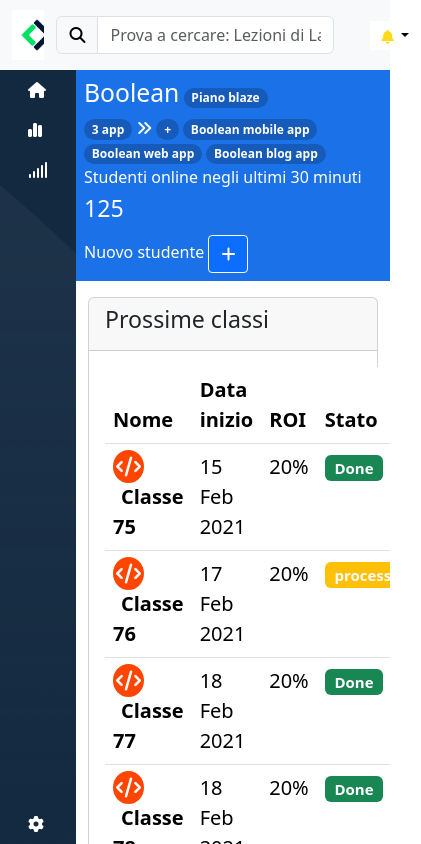
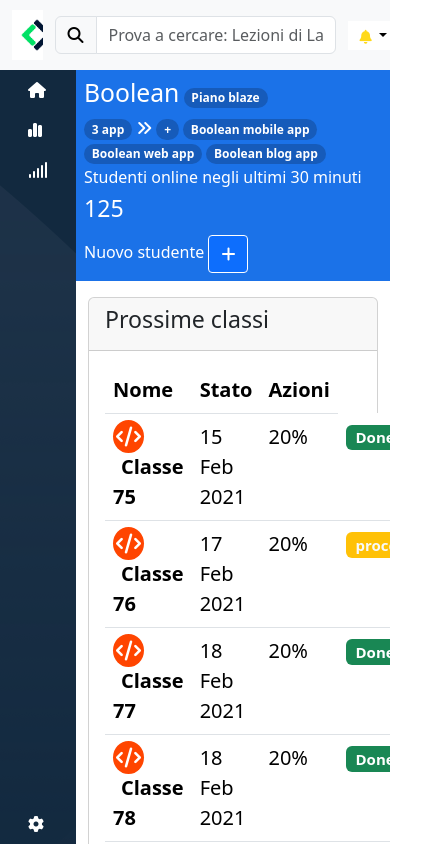
Before and after one commit to ClaudioScordari/html-css-bootstrap-dashboard, a plain HTML site: page index.html in a window 390 px wide. Shown: the whole page, 421 px wide, since content can reach past the window. Drawn offline with nearby package versions, Linux system fonts and the light colour scheme.

Commit message:
Correzione gutter in header

```diff
--- a/index.html
+++ b/index.html
@@ -22,7 +22,7 @@
         <!-- HEADER -->
         <header>
             <div class="container-fluid">
-                <div class="row align-items-center py-2">
+                <div class="row align-items-center py-2 g-0">
                     <div class="col-1">
                         <div class="d-lg-block d-none">
                             <img src="img/logo.svg" alt="">
@@ -374,8 +374,8 @@
                                             <thead>
                                                 <tr>
                                                     <th scope="col">Nome</th>
-                                                    <th class="d-sm-none d-md-inline-block" scope="col">Data inizio</th>
-                                                    <th class="d-sm-none d-md-inline-block" scope="col">ROI</th>
+                                                    <th class="d-none d-md-inline-block" scope="col">Data inizio</th>
+                                                    <th class="d-none d-md-inline-block" scope="col">ROI</th>
                                                     <th scope="col">Stato</th>
                                                     <th scope="col">Azioni</th>
                                                 </tr>
```
